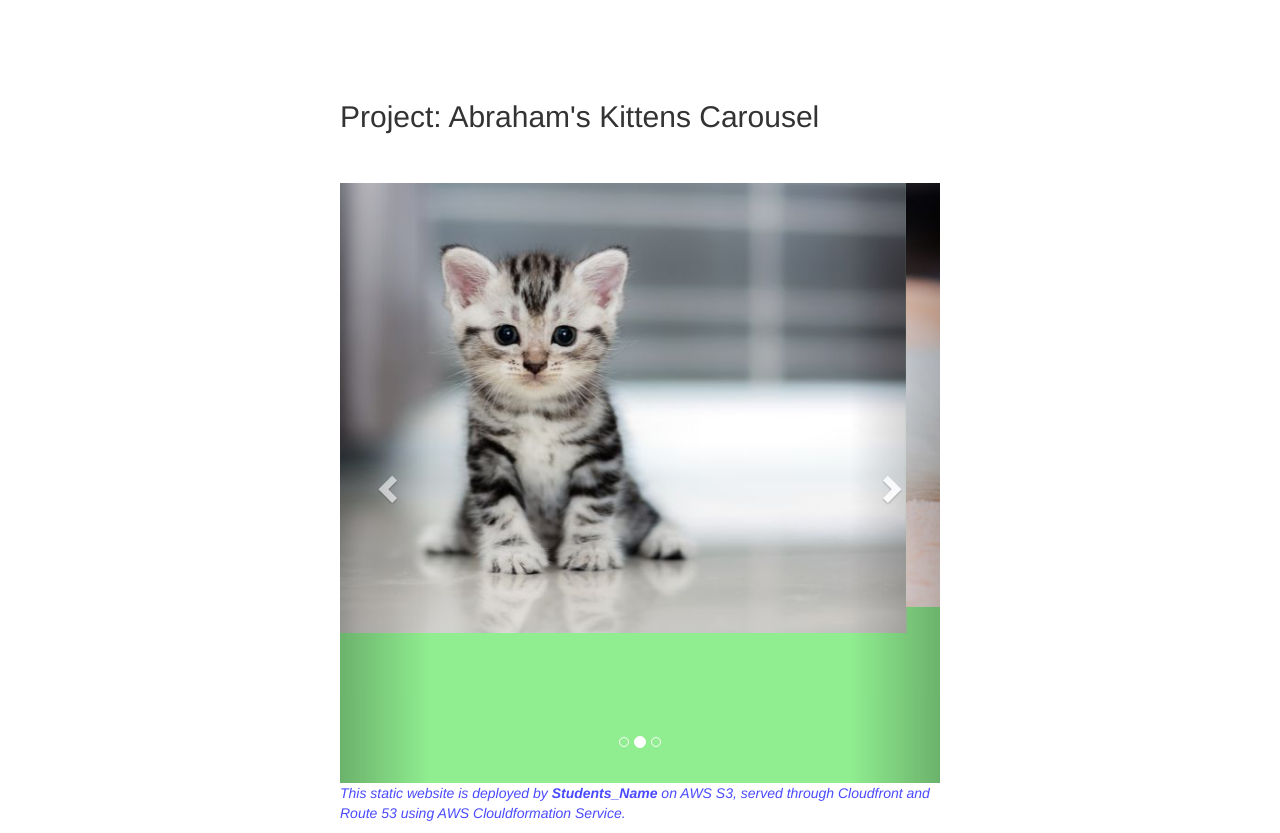
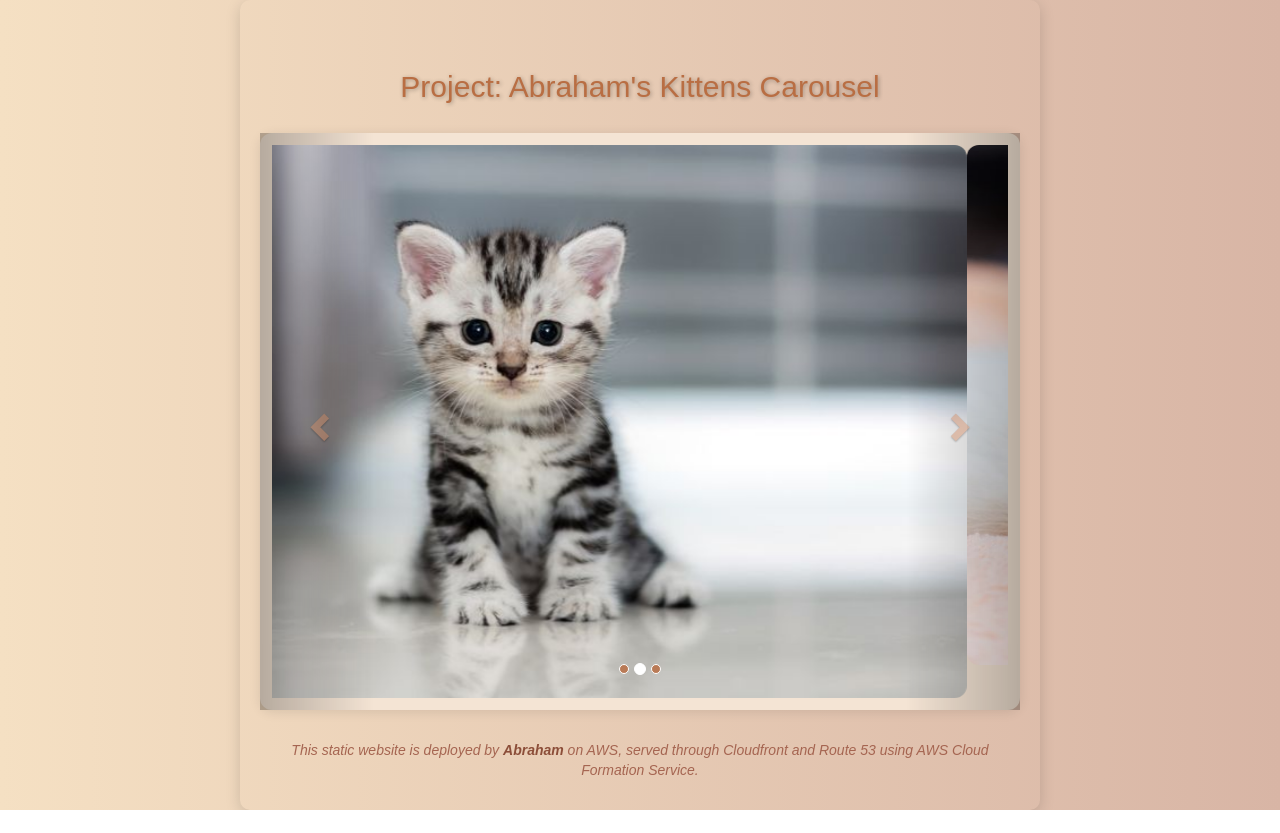
Before and after one commit to ilhanigit/Project-006-kittens-carousel-static-web-s3-cf, a plain HTML site: page static-web/index.html in a window 1280 px wide. After the commit the page ends 810 px from the top, so only its background shows below. Drawn offline with nearby package versions, Linux system fonts and the light colour scheme.

Commit message:
Update index.html

```diff
--- a/static-web/index.html
+++ b/static-web/index.html
@@ -10,32 +10,70 @@
   <script src="https://maxcdn.bootstrapcdn.com/bootstrap/3.4.1/js/bootstrap.min.js"></script>
   <style>
     body {
-      max-width: 600px;
+      font-family: 'Arial', sans-serif;
+      max-width: 800px;
       margin: auto;
+      background: linear-gradient(to right, #f5e0c3, #d8b5a5);
+      color: #4a3f35;
+      padding: 20px;
+      border-radius: 10px;
+      box-shadow: 0 4px 15px rgba(0, 0, 0, 0.15);
     }
 
     h2 {
-      margin-top: 100px;
-      margin-bottom: 50px;
-      margin-right: auto;
-      margin-left: auto;
+      text-align: center;
+      margin-top: 50px;
+      margin-bottom: 30px;
+      color: #b96e43;
+      text-shadow: 1px 1px 4px rgba(0, 0, 0, 0.3);
+    }
+
+    .carousel-inner img {
+      width: 100%;
+      height: auto;
+      border-radius: 12px;
+    }
+
+    .carousel {
+      background-color: #f4e4d4;
+      padding: 12px;
+      border-radius: 12px;
+      box-shadow: 0 2px 12px rgba(0, 0, 0, 0.1);
+    }
+
+    .carousel-indicators li {
+      background-color: #b97a56;
+    }
+
+    .carousel-control {
+      color: #b97a56;
+    }
+
+    .carousel-control:hover,
+    .carousel-control:focus {
+      color: #a56445;
+    }
+
+    .glyphicon-chevron-left,
+    .glyphicon-chevron-right {
+      font-size: 32px;
     }
 
     .footnote {
-      color: rgba(0, 0, 255, 0.712);
+      margin-top: 30px;
+      text-align: center;
+      font-style: italic;
+      color: #a56551;
     }
 
-    .carousel {
-      height: 600px;
-      background-color: lightgreen;
-
+    .footnote b {
+      color: #8c4e39;
     }
   </style>
 </head>
 
 <body>
-
-  <h2> Project: Abraham's Kittens Carousel</h2>
+  <h2>Project: Abraham's Kittens Carousel</h2>
 
   <div id="myCarousel" class="carousel slide" data-ride="carousel">
     <!-- Indicators -->
@@ -69,8 +107,7 @@
     </a>
   </div>
 
-
-  <p class="footnote"><i>This static website is deployed by <b> Students_Name </b> on AWS S3, served through Cloudfront and Route 53 using AWS Clouldformation Service.</i></p>
+  <p class="footnote"><i>This static website is deployed by <b>Abraham</b> on AWS, served through Cloudfront and Route 53 using AWS Cloud Formation Service.</i></p>
 </body>
 
 </html>
```
